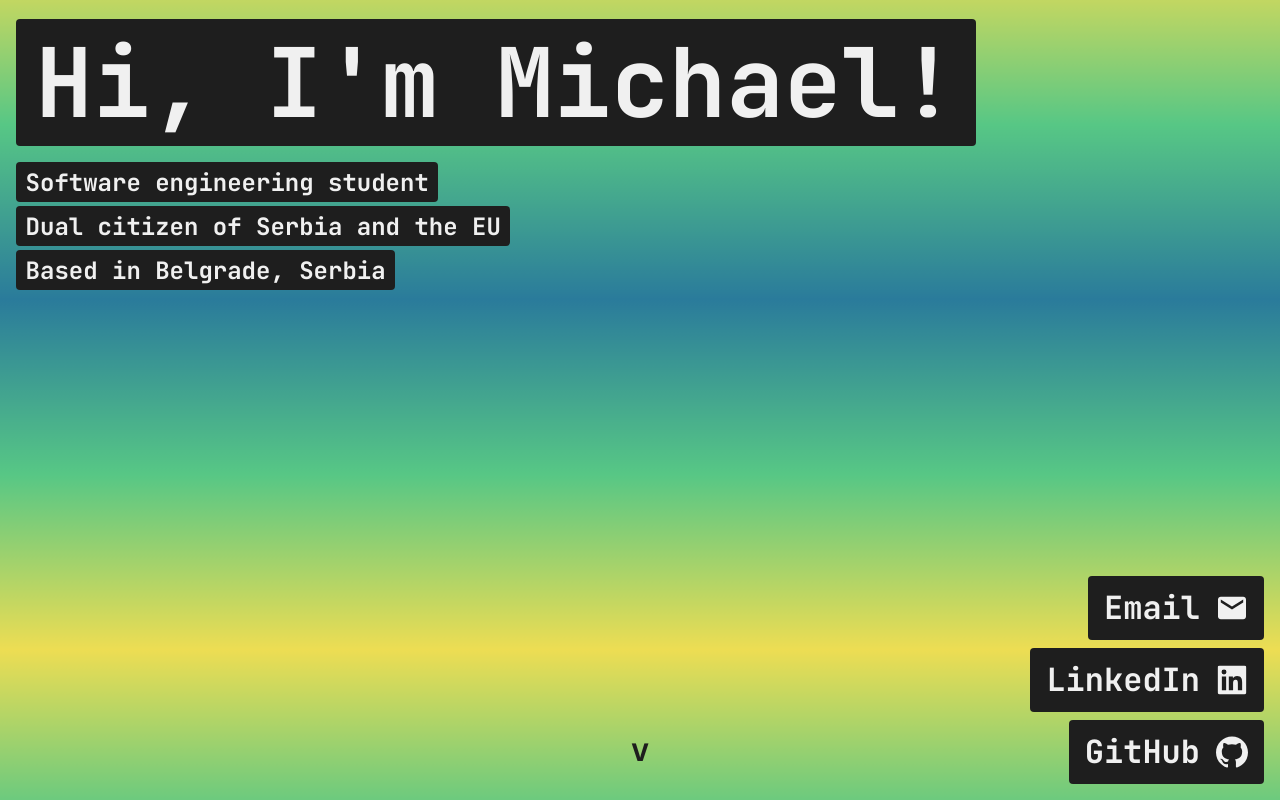
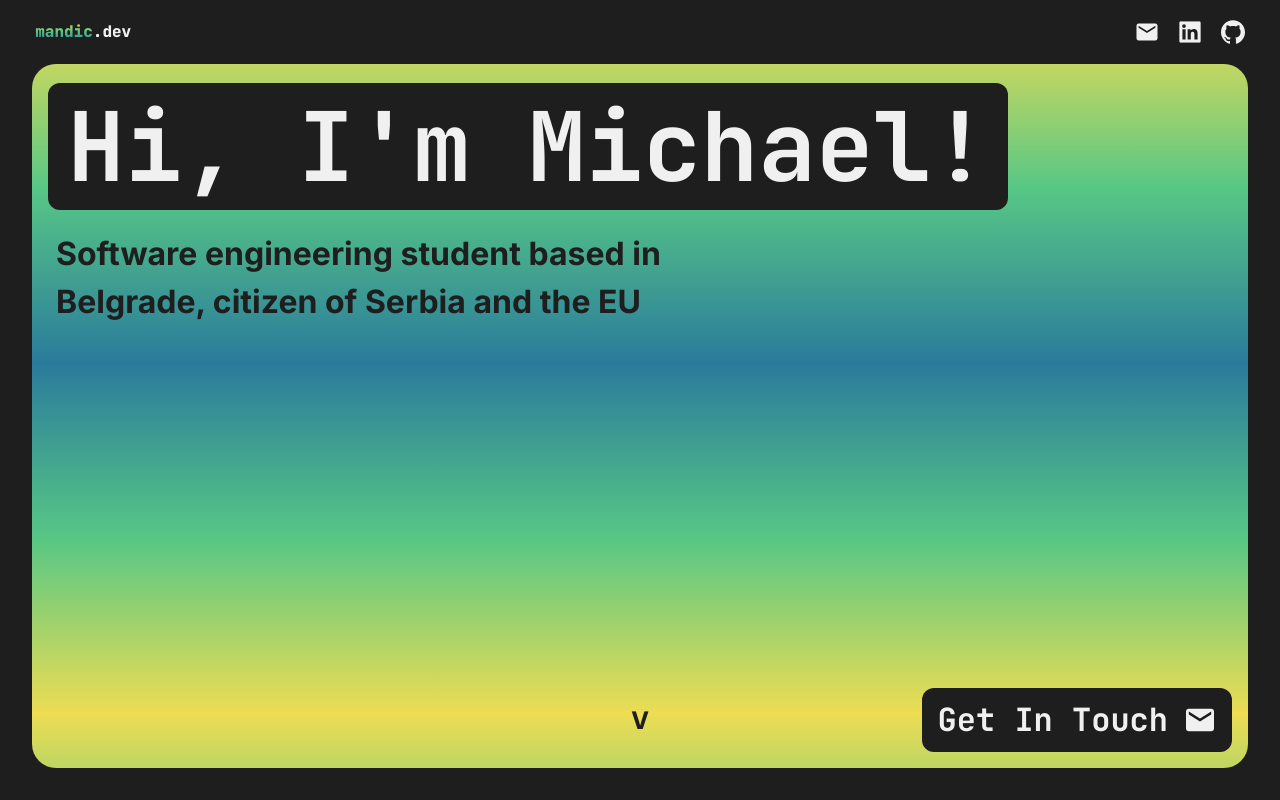
Before and after one commit to michaelmandic/personal-website-v1, a website built with Vite: page index.html in a window 1280 px wide. Shown: the top 800 px of the page. Built offline with nearby package versions, Linux system fonts and the light colour scheme.

Commit message:
Put the hero into an enclosed card and made the header always visible; Changed the tagline; Removed GitHub and LinkedIn buttons from the hero

```diff
--- a/index.html
+++ b/index.html
@@ -65,7 +65,7 @@
   <body class="flex flex-col items-center bg-(--off-black) font-[Inter]">
     <header
       id="header"
-      class="pointer-events-none fixed top-0 z-[9999] flex h-[64px] w-full items-center justify-between bg-linear-[180deg,#1e1e1e,50%,rgba(30,30,30,0.75)] px-[24px] opacity-0 outline-2 outline-(--transparent-white) backdrop-blur-sm transition-all"
+      class="fixed top-0 z-[9999] flex h-[4rem] w-full items-center justify-between px-[1rem] md:px-[2rem]"
     >
       <a
         href="https://mandic.dev"
@@ -134,56 +134,40 @@
       </div>
     </header>
     <section id="hero" class="mb-[2rem] w-full">
+      <div class="px-[1rem] pt-[4rem] md:px-[2rem]">
         <div
           id="hero-bg"
-        class="landscape-layout relative flex h-[100svh] w-full animate-(--hero-animation) flex-col justify-between bg-(--off-white) bg-linear-[0deg,#2A7B9B_0%,#57C785_25%,#EDDD53_50%,#57C785_75%,#2A7B9B_100%] bg-size-[700px_700px] bg-clip-border p-[1rem] font-[JetBrains_Mono] font-bold text-(--off-white)"
+          class="landscape-layout relative flex h-[calc(100svh-5rem)] w-full animate-(--hero-animation) flex-col justify-between rounded-3xl bg-(--off-white) bg-linear-[0deg,#2A7B9B_0%,#57C785_25%,#EDDD53_50%,#57C785_75%,#2A7B9B_100%] bg-size-[700px_700px] bg-clip-border p-[1rem] font-[JetBrains_Mono] font-bold text-(--off-white) md:h-[calc(100svh-6rem)]"
         >
           <div id="hero-text" class="flex flex-col gap-[1rem] self-start">
             <div
-            class="landscape-title text-[clamp(1rem,17vw,6rem)]/[1.4em] md:text-[6rem]/[1.4em]"
+              class="landscape-title text-[clamp(1rem,15vw,6rem)]/[1.4em] md:text-[6rem]/[1.4em]"
             >
               <h1
-              class="inline rounded-sm bg-(--off-black) box-decoration-clone px-[0.2em]"
+                class="inline rounded-xl bg-(--off-black) box-decoration-clone px-[0.2em]"
               >
                 Hi, I'm Michael!
               </h1>
             </div>
             <div
-            class="landscape-subtitle gap-[0.5rem] pr-[10vw] text-[clamp(1rem,5vw,1.3rem)] md:text-2xl"
+              class="landscape-subtitle gap-[0.5rem] px-[0.5rem] font-[Inter] text-[1.5rem] text-(--off-black) sm:text-[2rem]"
             >
-            <div class="">
+              <div class="md:max-w-[50vw]">
                 <span
-                class="rounded-sm bg-(--off-black) box-decoration-clone px-[0.4em] py-[0.2em]"
-                >Software engineering student</span
-              >
-            </div>
-            <div class="h-[0.5em]"></div>
-            <div>
-              <span
-                class="rounded-sm bg-(--off-black) box-decoration-clone px-[0.4em] py-[0.2em]"
-                >Dual citizen of Serbia and the EU</span
-              >
-            </div>
-            <div class="h-[0.5em]"></div>
-            <div>
-              <span
-                class="rounded-sm bg-(--off-black) box-decoration-clone px-[0.4em] py-[0.2em]"
-                >Based in Belgrade, Serbia</span
+                  >Software engineering student based in Belgrade, citizen of
+                  Serbia and the EU</span
                 >
               </div>
             </div>
           </div>
-        <div
-          id="hero-socials"
-          class="flex flex-col items-end gap-[0.5rem] self-end text-[2rem]"
-        >
+
           <a
             id="hero-email"
-            class="group flex items-center gap-[1rem] rounded-sm bg-(--off-black) px-[1rem] py-[0.5rem] text-(--off-white) hover:bg-(--off-white) hover:text-(--off-black)"
+            class="group flex w-full items-center justify-between gap-[1rem] self-end rounded-xl bg-(--off-black) px-[1rem] py-[0.5rem] text-[1.5rem] text-(--off-white) hover:bg-(--off-white) hover:text-(--off-black) md:w-fit md:text-[2rem]"
             href="mailto:mihajlomandic27@gmail.com"
             target="_blank"
           >
-            <span class="transition">Email</span>
+            <span class="transition">Get In Touch</span>
             <svg
               class="size-[2rem] scale-105 transition md:size-[2rem]"
               xmlns="http://www.w3.org/2000/svg"
@@ -197,52 +181,13 @@
               />
             </svg>
           </a>
-          <a
-            id="hero-linkedin"
-            class="group flex items-center gap-[1rem] rounded-sm bg-(--off-black) px-[1rem] py-[0.5rem] text-(--off-white) hover:bg-(--off-white) hover:text-(--off-black)"
-            href="https://www.linkedin.com/in/michael-mandic/"
-            target="_blank"
-          >
-            <span class="transition">LinkedIn</span>
-            <svg
-              class="size-[2rem] scale-90 transition md:size-[2rem]"
-              xmlns="http://www.w3.org/2000/svg"
-              width="24"
-              height="24"
-              viewBox="0 0 24 24"
-            >
-              <path
-                fill="currentColor"
-                d="M20.447 20.452h-3.554v-5.569c0-1.328-.027-3.037-1.852-3.037c-1.853 0-2.136 1.445-2.136 2.939v5.667H9.351V9h3.414v1.561h.046c.477-.9 1.637-1.85 3.37-1.85c3.601 0 4.267 2.37 4.267 5.455v6.286zM5.337 7.433a2.06 2.06 0 0 1-2.063-2.065a2.064 2.064 0 1 1 2.063 2.065m1.782 13.019H3.555V9h3.564zM22.225 0H1.771C.792 0 0 .774 0 1.729v20.542C0 23.227.792 24 1.771 24h20.451C23.2 24 24 23.227 24 22.271V1.729C24 .774 23.2 0 22.222 0z"
-              />
-            </svg>
-          </a>
-          <a
-            id="hero-github"
-            class="group flex items-center gap-[1rem] rounded-sm bg-(--off-black) px-[1rem] py-[0.5rem] text-(--off-white) hover:bg-(--off-white) hover:text-(--off-black)"
-            href="https://github.com/michaelmandic"
-            target="_blank"
-          >
-            <span class="transition">GitHub</span>
-            <svg
-              class="size-[2rem] transition md:size-[2rem]"
-              xmlns="http://www.w3.org/2000/svg"
-              width="24"
-              height="24"
-              viewBox="0 0 24 24"
-            >
-              <path
-                fill="currentColor"
-                d="M12 .297c-6.63 0-12 5.373-12 12c0 5.303 3.438 9.8 8.205 11.385c.6.113.82-.258.82-.577c0-.285-.01-1.04-.015-2.04c-3.338.724-4.042-1.61-4.042-1.61C4.422 18.07 3.633 17.7 3.633 17.7c-1.087-.744.084-.729.084-.729c1.205.084 1.838 1.236 1.838 1.236c1.07 1.835 2.809 1.305 3.495.998c.108-.776.417-1.305.76-1.605c-2.665-.3-5.466-1.332-5.466-5.93c0-1.31.465-2.38 1.235-3.22c-.135-.303-.54-1.523.105-3.176c0 0 1.005-.322 3.3 1.23c.96-.267 1.98-.399 3-.405c1.02.006 2.04.138 3 .405c2.28-1.552 3.285-1.23 3.285-1.23c.645 1.653.24 2.873.12 3.176c.765.84 1.23 1.91 1.23 3.22c0 4.61-2.805 5.625-5.475 5.92c.42.36.81 1.096.81 2.22c0 1.606-.015 2.896-.015 3.286c0 .315.21.69.825.57C20.565 22.092 24 17.592 24 12.297c0-6.627-5.373-12-12-12"
-              />
-            </svg>
-          </a>
-        </div>
+
           <div
             id="scroll-arrow"
-          class="absolute bottom-4 left-1/12 -translate-x-1/2 transform animate-bounce text-[2rem] text-(--off-black) transition md:left-1/2"
+            class="absolute bottom-[6rem] left-1/2 -translate-x-1/2 transform animate-bounce text-[2rem] text-(--off-black) transition md:bottom-4"
           >
             <a href="#AboutMe">v</a>
+          </div>
         </div>
       </div>
     </section>
--- a/src/main.js
+++ b/src/main.js
@@ -3,13 +3,13 @@ document.addEventListener("DOMContentLoaded", () => {
     const scrollArrow = document.getElementById('scroll-arrow');
 
     window.addEventListener('scroll', () => {
-        const triggerPointHeader = window.innerHeight*0.2;
+        const triggerPointHeader = 1;
         const triggerPointScrollArrow = window.innerHeight*0.2;
 
         if (window.scrollY > triggerPointHeader) {
-            header.classList.remove('opacity-0', 'pointer-events-none');
+            header.classList.add('outline-[1px]', 'bg-linear-[180deg,#1e1e1e,50%,rgba(30,30,30,0.75)]', 'backdrop-blur-sm', 'outline-(--transparent-white)');
         } else {
-            header.classList.add('opacity-0', 'pointer-events-none');
+            header.classList.remove('outline-[1px]', 'bg-linear-[180deg,#1e1e1e,50%,rgba(30,30,30,0.75)]', 'backdrop-blur-sm', 'outline-(--transparent-white)');
         }
 
         if (window.scrollY > triggerPointScrollArrow) {
--- a/src/style.css
+++ b/src/style.css
@@ -79,7 +79,7 @@ html {
     flex-direction: row;
   }
   .landscape-title {
-    font-size: 4rem;
+    font-size: 15vh;
   }
   .landscape-gap {
     gap: 0;
@@ -87,4 +87,7 @@ html {
   .landscape-subtitle {
     font-size: 1.2rem;
   }
+  .landscape-subtitle-width {
+    max-width: 50vw;
+  }
 }
```
Lines whose indentation alone changed are shown as unchanged.
